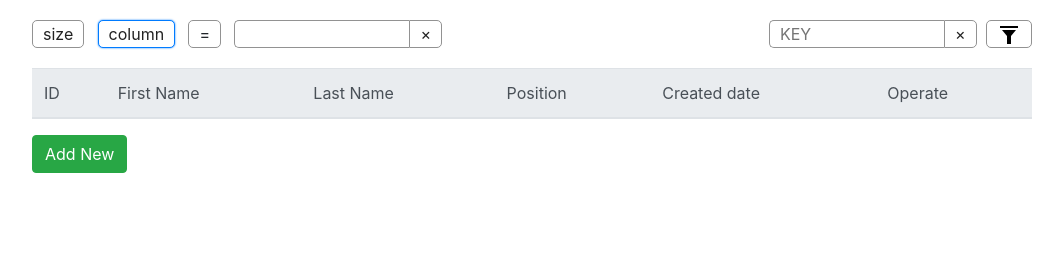
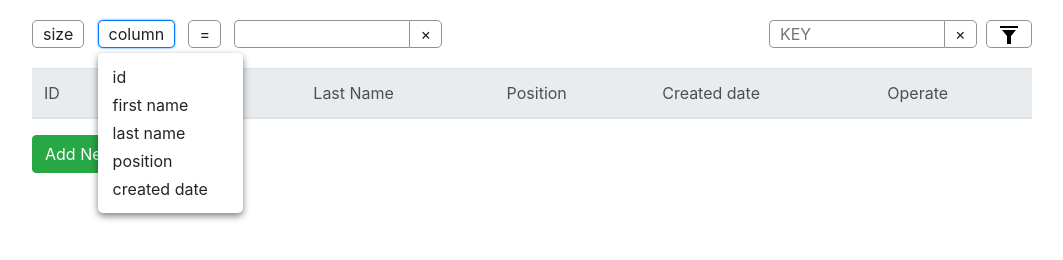
Before and after one commit to juliajulyy/data-table-js, a plain HTML site: page index.html in a window 1280 px wide. Both pictures are taken after a click on the button "column". Shown: the whole page, without its empty margins (108-1171 px from the left). Drawn offline with Linux system fonts and the light colour scheme.

Commit message:
add dropdown menu to column filter

```diff
--- a/css/filters.css
+++ b/css/filters.css
@@ -31,7 +31,7 @@
 
 .filters__btn {
   border-radius: 5px;
-
+  height: 100%;
 }
 
 .filters__close  {
@@ -56,3 +56,35 @@
   padding-left: 10px;
   width: 175px;
 }
+
+
+.filters__dropdown {
+  position: relative;
+  display: inline-block;
+}
+
+.filters__dropdown-cont {
+  display: none;
+  position: absolute;
+  background-color: white;
+  min-width: 145px;
+  margin-top: 5px;
+  overflow: auto;
+  border-radius: 5px;
+  box-shadow: 0 3px 7px 0px rgba(0,0,0,0.5);
+  padding: 10px;
+  z-index: 1;
+}
+
+.filters__dropdown-cont li {
+  padding: 2px 5px;
+  text-decoration: none;
+}
+
+.filters__dropdown li:hover {
+  background-color: #ddd;
+}
+
+.show {
+  display: block;
+}
--- a/index.html
+++ b/index.html
@@ -17,7 +17,16 @@
   <div class="filters">
     <div class="filters__block-left">
       <button class="filters__btn">size</button>
-      <button class="filters__btn">column</button>
+      <div class="filters__dropdown">
+        <button class="filters__btn" id="drop-btn">column</button>
+          <ul id="dropdown" class="filters__dropdown-cont">
+            <li>id</li>
+            <li>first name</li>
+            <li>last name</li>
+            <li>position</li>
+            <li>created date</li>
+          </ul>
+        </div>
       <div class="filters__btn filters__equal"><span>=</span></div>
       <div class="filters__input-group">
         <input type="text" class="filters__input">
@@ -103,6 +112,7 @@
     </div>
   </div>
 
+  <script src="js/dropdown.js"></script>
   <script src="js/worker-factory.js"></script>
   <script src="js/modal.js"></script>
   <script src="js/get-local-worker.js"></script>
--- /dev/null
+++ b/js/dropdown.js
@@ -0,0 +1,18 @@
+const colBtn = document.querySelector("#drop-btn");
+const dropdown = document.querySelector("#dropdown");
+
+const openDropdown = () => {
+  dropdown.classList.toggle("show");
+}
+
+window.addEventListener('click', (event) => {
+  if (event.target !== colBtn) {
+    const dropdowns = document.querySelectorAll("#dropdown li");
+
+    Array.from(dropdowns).forEach(item => {
+      if (item.classList.contains('show')) {
+        item.classList.remove('show');
+      }
+    });
+  }
+});
--- a/js/index.js
+++ b/js/index.js
@@ -24,12 +24,6 @@ const main = () => {
   //   }
   // ];
 
-  // const workers = getWorker();
-
-  // setWorker([
-  //   ...(workers === null) ? [] : workers,
-  //   ...workers,
-  // ]);
   const addNewbtn = document.querySelector("#add-new");
   addNewbtn.addEventListener('click', addWorker);
 
@@ -45,6 +39,9 @@ const main = () => {
   Array.from(editBtns).forEach(btn => {
     btn.addEventListener('click', editWorker);
   });
+
+  const colBtn = document.querySelector("#drop-btn");
+  colBtn.addEventListener('click', openDropdown);
 }
 
 window.addEventListener('load', main);
```
